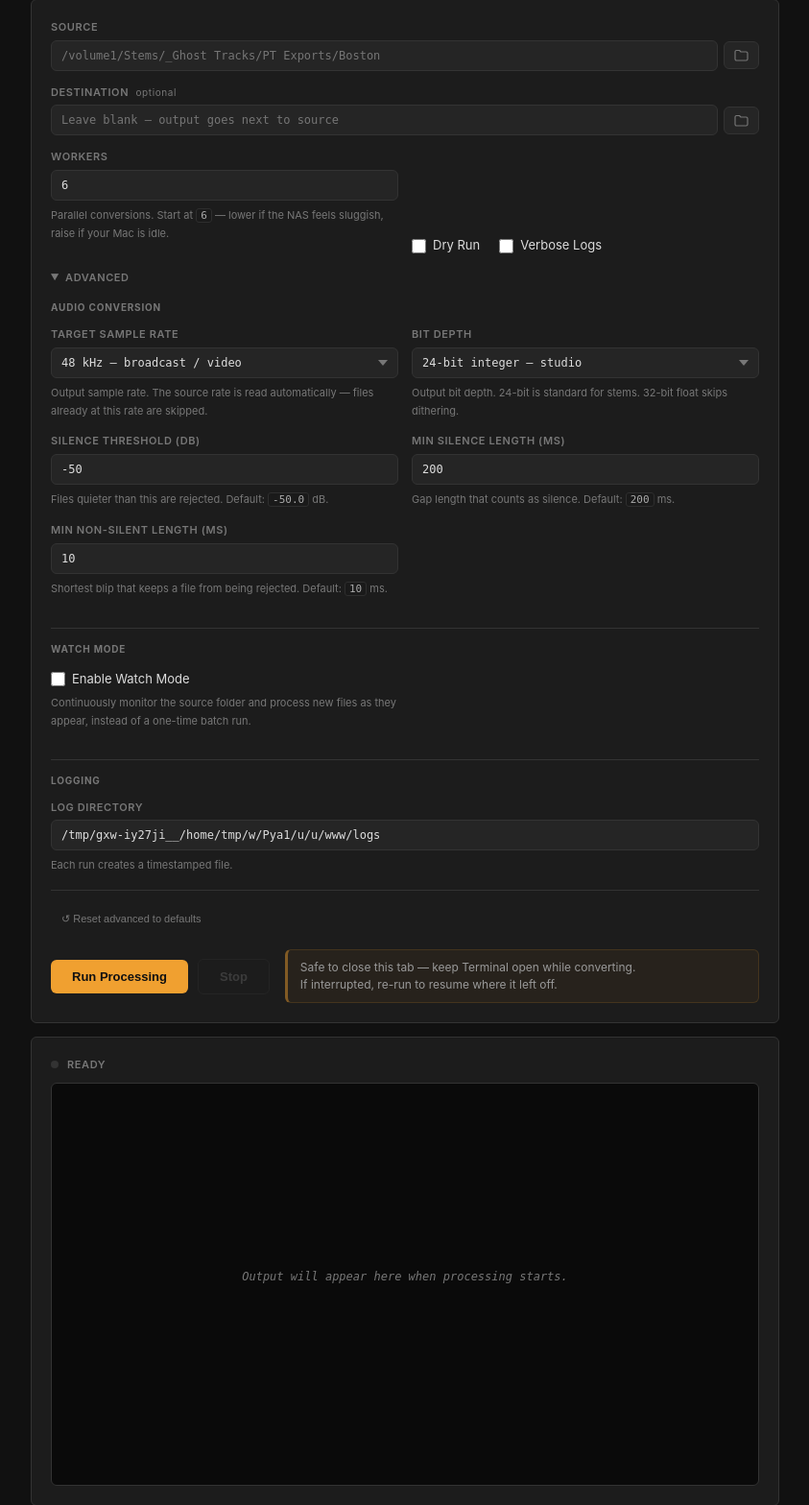
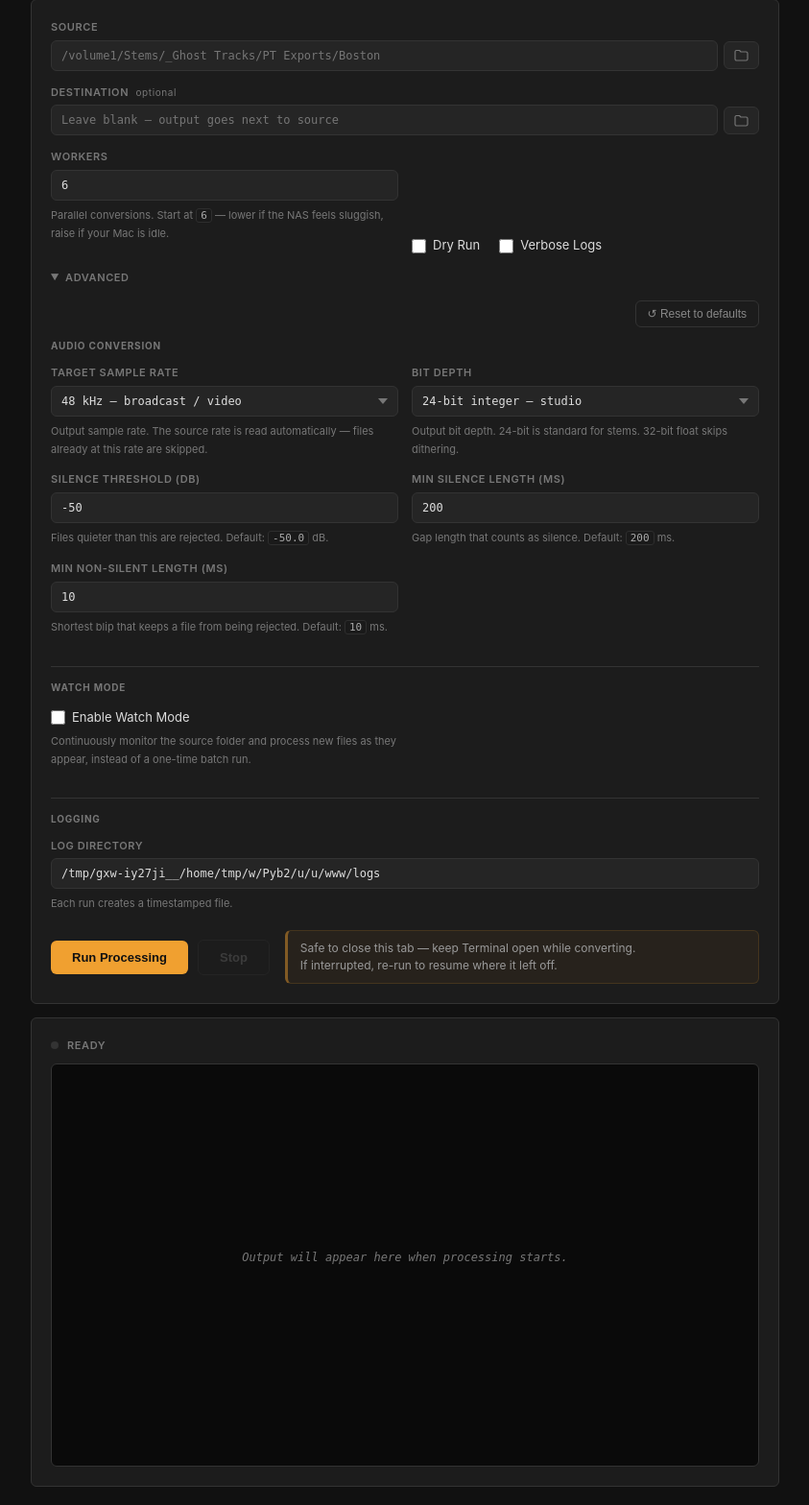
Before and after one commit to scottie8392/ghost-processing, a Flask app: page / in a window 1280 px wide, after a click on "ADVANCED". Shown: the part 282-1850 px from the top of the page at 96% size, without its empty margins (218-1061 px from the left). Run offline with Flask 3, Linux system fonts and the light colour scheme; data that the repository does not hold is empty.

Commit message:
Make Reset to defaults button visible and top-aligned in Advanced panel
Button was buried at the bottom of the panel with transparent styling
making it nearly invisible. Moved to top-right of Advanced panel, gave
it a proper border and hover state to match the design system.

Co-Authored-By: Claude Sonnet 4.6 <noreply@anthropic.com>

```diff
--- a/templates/index.html
+++ b/templates/index.html
@@ -265,14 +265,14 @@
 
     .btn-reset {
       background: transparent;
-      color: var(--text-dim);
-      border: 1px solid transparent;
-      font-size: 11px;
+      color: #888;
+      border: 1px solid var(--border);
+      border-radius: var(--radius);
+      font-size: 12px;
       font-weight: 500;
-      padding: 6px 10px;
-      margin-top: 4px;
-    }
-    .btn-reset:hover { color: var(--warn); border-color: var(--border); }
+      padding: 6px 12px;
+    }
+    .btn-reset:hover { color: var(--warn); border-color: var(--warn); background: rgba(200,144,48,0.07); }
 
     /* Output */
     .output-bar {
@@ -773,6 +773,10 @@
     <details>
       <summary>Advanced</summary>
       <div class="detail-body">
+
+        <div style="display:flex; justify-content:flex-end; margin-bottom:12px;">
+          <button class="btn-reset" onclick="resetToDefaults()">↺ Reset to defaults</button>
+        </div>
 
         <!-- Audio Conversion -->
         <div class="adv-section-label">Audio Conversion</div>
@@ -850,11 +854,6 @@
           </div>
         </div>
 
-        <!-- Reset -->
-        <div style="margin-top: 16px; border-top: 1px solid var(--border); padding-top: 12px;">
-          <button class="btn-reset" onclick="resetToDefaults()">↺ Reset advanced to defaults</button>
-        </div>
-
       </div>
     </details>
 
```
